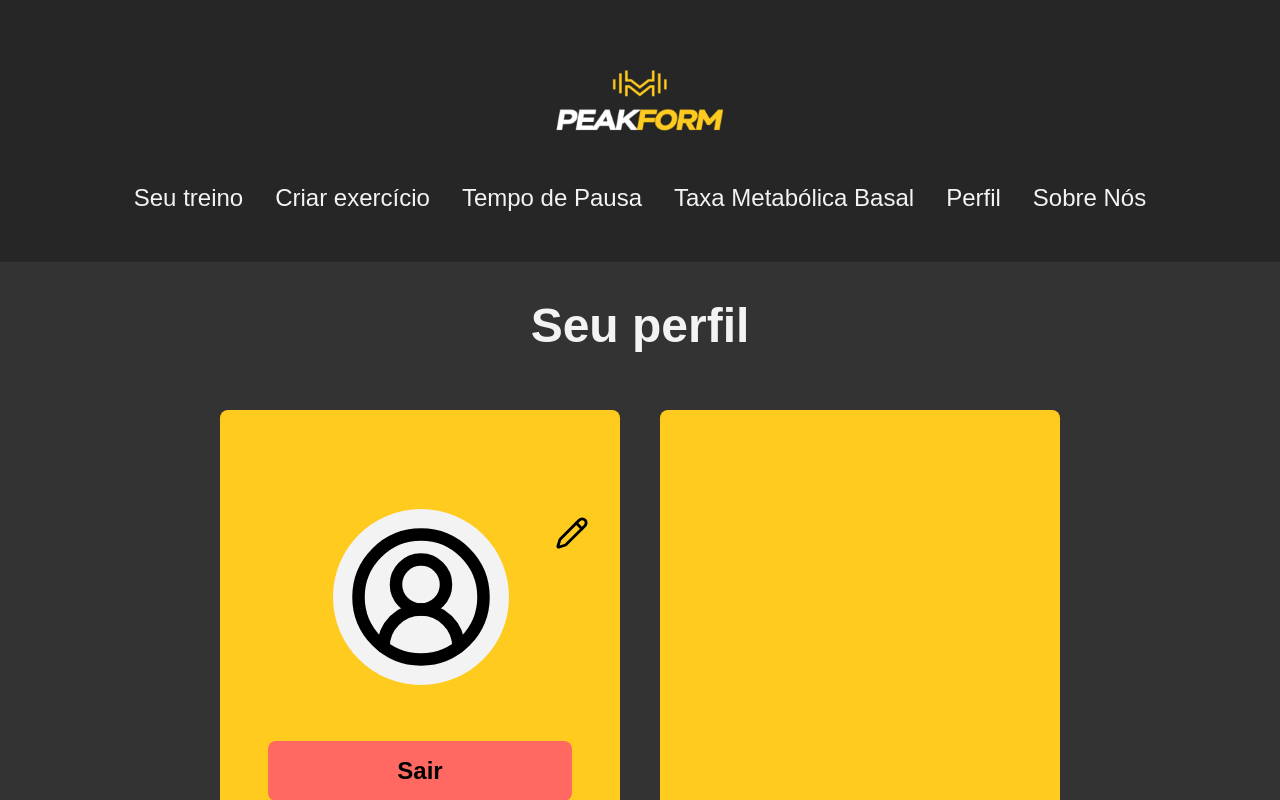
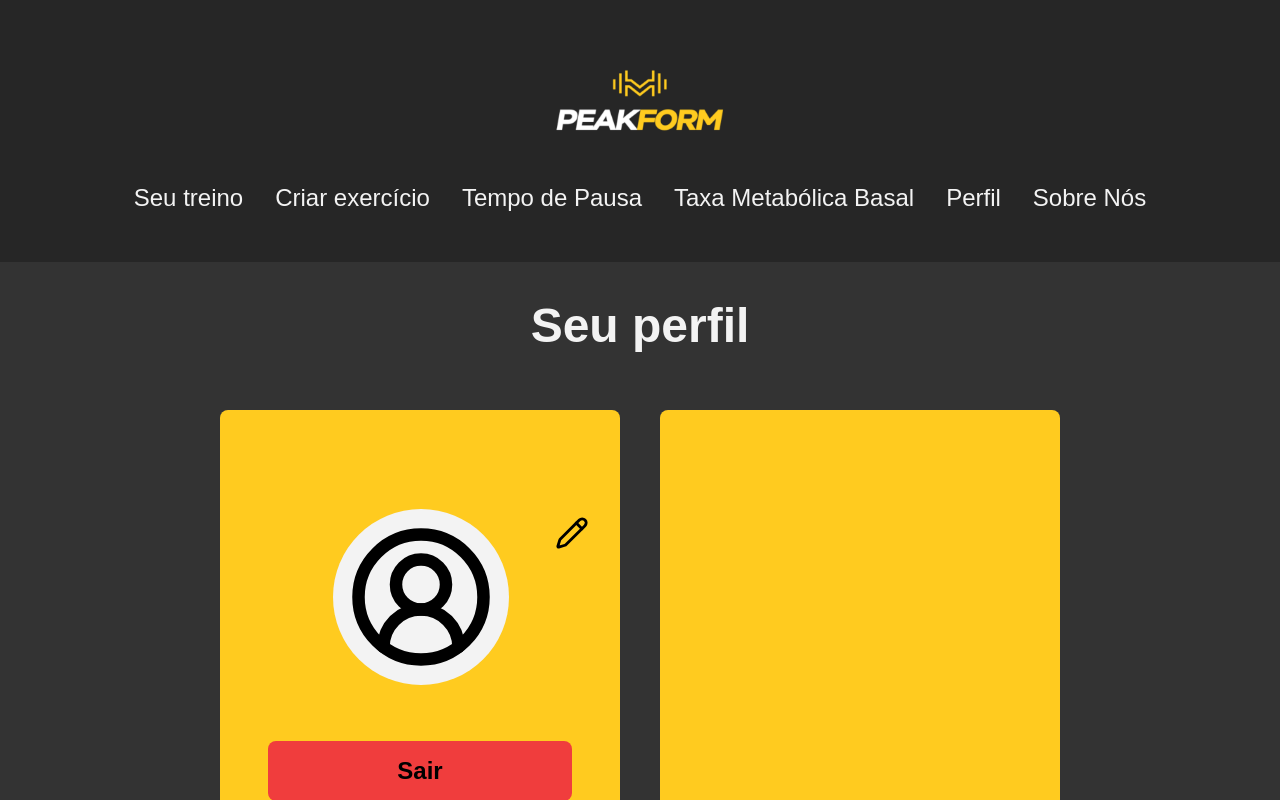
Before and after one commit to iagoliziero/peak-form, a React (Vite) app: page /perfil in a window 1280 px wide. Built offline with nearby package versions, Linux system fonts and the light colour scheme; a web font is replaced by a local one.

Commit message:
style: show button xl screens and button color change

```diff
--- a/src/pages/MainPage.jsx
+++ b/src/pages/MainPage.jsx
@@ -48,7 +48,7 @@ function MainPage() {
       <div className="w-full h-full bg-main-darker bg-cover bg-center bg-no-repeat flex flex-col items-center gap-5">
 
 
-      <div className="mt-10 flex justify-center xxl:hidden ">
+      <div className="mt-10 flex justify-center xl:hidden ">
           <Button
           onClick={() => navigate(`/criarexercicio`)}
           >
@@ -60,7 +60,7 @@ function MainPage() {
         <div
 
 
-          className="w-full flex gap-8 px-8 py-4 snap-x snap-mandatory scrollbar-hide mb-10 overflow-x-auto overflow-y-hidden whitespace-nowrap scrollbar-hide xl:grid xl:grid-cols-4 xl:w-[90%] xxl:w-[90%] xl:gap-6 xl:px-4 xxl:grid-cols-5 3xl:grid-cols-5 items-center lg:overflow-auto xxl:mt-10  "
+          className="w-full flex gap-8 px-8 py-4 snap-x snap-mandatory scrollbar-hide mb-10 overflow-x-auto overflow-y-hidden whitespace-nowrap scrollbar-hide xl:grid xl:grid-cols-4 xl:w-[90%] xxl:w-[90%] xl:gap-6 xl:px-4 xxl:grid-cols-5 3xl:grid-cols-5 items-center lg:overflow-auto xl:mt-10  "
           onWheel={handleWheel}
         >
           {exercise.map((exer) => (
--- a/src/pages/ProfilePage.jsx
+++ b/src/pages/ProfilePage.jsx
@@ -60,7 +60,7 @@ function ProfilePage() {
                 <h2 className="text-xl lg:text-2xl">{profile.date}</h2>
               </div>
               <div>
-              <button className="w-[18rem] md:w-[19rem] xxl:h-[3.5rem] h-[3.75rem] bg-lightRed text-2xl rounded-lg hover:scale-105 transition-all font-semibold duration-[400ms]">
+              <button className="w-[18rem] md:w-[19rem] xxl:h-[3.5rem] h-[3.75rem] bg-red text-2xl rounded-lg hover:scale-105 transition-all font-semibold duration-[400ms]">
                   Sair
               </button>
               </div>
```
